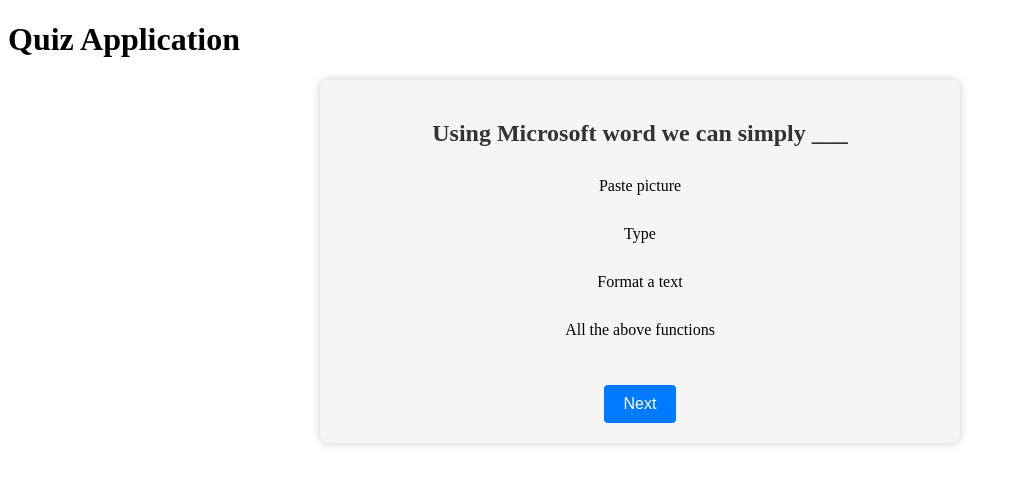
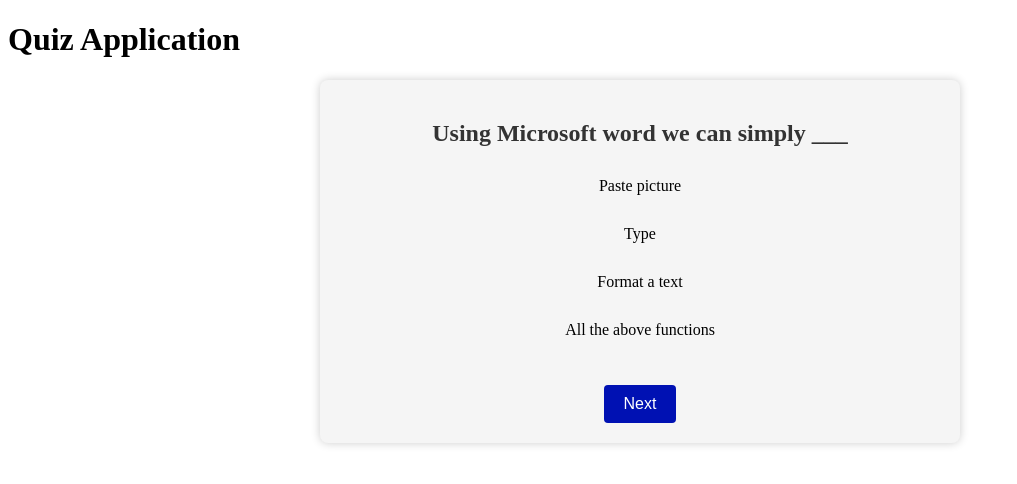
Before and after one commit to mendoncamaria/quiz-app, a React (Vite) app: page / in a window 1280 px wide. Shown: the top 484 px of the page, without its empty margins (0-1017 px from the left). Built offline with nearby package versions, Linux system fonts and the light colour scheme.

Commit message:
Button disable feature added

```diff
--- a/src/Quiz.jsx
+++ b/src/Quiz.jsx
@@ -49,7 +49,9 @@
           </OptionItem>
         ))}
       </OptionsList>
-      <NextButton onClick={handleNextButtonClick}>Next</NextButton>
+      <NextButton onClick={handleNextButtonClick} disabled={!selectedAnswer}>
+        Next
+      </NextButton>
     </QuizContainer>
   ) : (
     <QuizContainer>
--- a/src/StyledComponents.js
+++ b/src/StyledComponents.js
@@ -55,6 +55,10 @@
   &:hover {
     background-color: #0056b3;
   }
+
+  &:disabled {
+    background-color: #0011b3;
+  }
 `;
 
 export const QuizCompletedMessage = styled.p`
```
